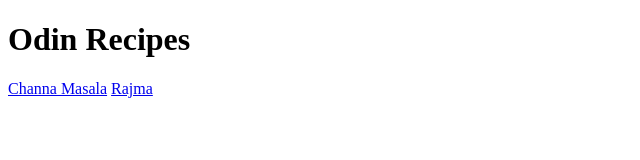
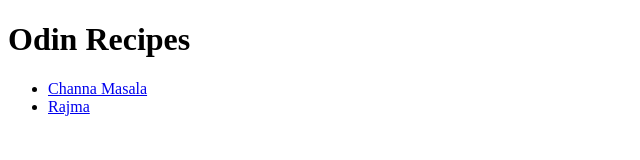
Before and after one commit to prabh16/odin-recipes, a plain HTML site: page index.html in a window 1280 px wide. Shown: the whole page, without its empty margins (0-640 px from the left). Drawn offline with Linux system fonts and the light colour scheme.

Commit message:
Added recipe page links in unordered list

```diff
--- a/index.html
+++ b/index.html
@@ -7,8 +7,11 @@
     </head>
     <body>
         <h1>Odin Recipes</h1>
+        <ul>
+            <li><a href="./recipes/channa-masala.html">Channa Masala</a></li>
+            <li> <a href="./recipes/rajma.html">Rajma</a></li>
+        </ul>
 
-        <a href="./recipes/channa-masala.html">Channa Masala</a>
-        <a href="./recipes/rajma.html">Rajma</a>
+
     </body>
 </html>
```
